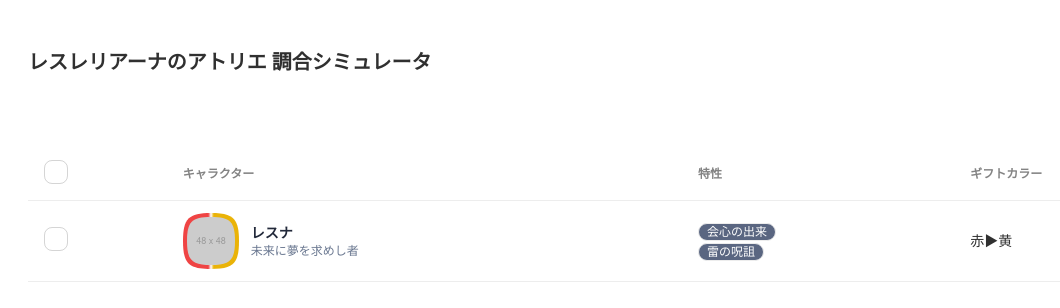
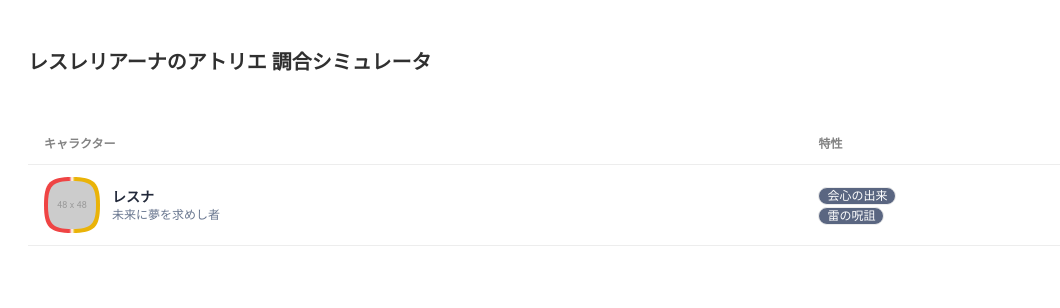
Before and after one commit to grassfieldk/resleriana-synthesis-simulator, a Next.js app: page / in a window 1280 px wide. Shown: the top 308 px of the page, without its empty margins (20-1080 px from the left). Built offline with nearby package versions, Linux system fonts and the light colour scheme.

Commit message:
不要コードを削除

```diff
--- a/src/pages/index.tsx
+++ b/src/pages/index.tsx
@@ -1,7 +1,6 @@
 import { Inter } from 'next/font/google';
 import Image from 'next/image';
 import { characters } from '../../resource/characters';
-import { colors } from '../../resource/colors';
 import { traits } from '../../resource/traits';
 
 const inter = Inter({ subsets: ['latin'] });
@@ -14,33 +13,17 @@ export default function Home() {
       <div className="container mx-auto mb-4"></div>
       {/* キャラクター一覧 */}
       <div className="container mx-auto mb-4">
-        {characters.map((character) => (
-          <p key={character.id} className="text-white">
-            {character.name}
-          </p>
-        ))}
         <div className="overflow-x-auto">
           <table className="table">
             <thead>
               <tr>
-                <th>
-                  <label>
-                    <input type="checkbox" className="checkbox" />
-                  </label>
-                </th>
                 <th>キャラクター</th>
                 <th>特性</th>
-                <th>ギフトカラー</th>
               </tr>
             </thead>
             <tbody>
               {characters.map((character) => (
                 <tr key={character.id}>
-                  <th>
-                    <label>
-                      <input type="checkbox" className="checkbox" />
-                    </label>
-                  </th>
                   <td>
                     <div className="flex items-center space-x-3">
                       <div className="avatar">
@@ -65,9 +48,6 @@ export default function Home() {
                       </div>
                     ))}
                   </td>
-                  <td>
-                    {colors.find((c) => c.id === character.colorIn)?.name}▶{colors.find((c) => c.id === character.colorOut)?.name}
-                  </td>
                 </tr>
               ))}
             </tbody>
```
